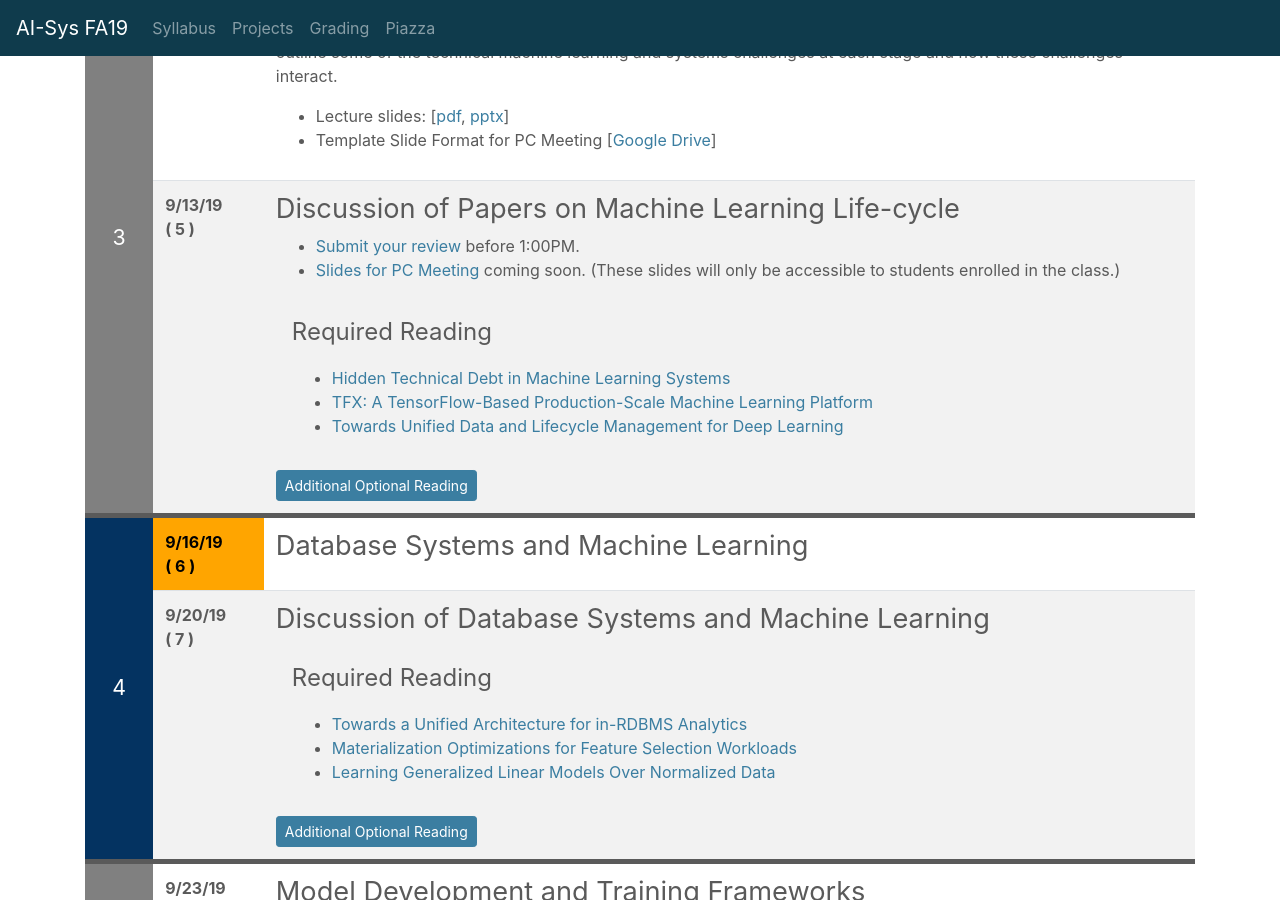
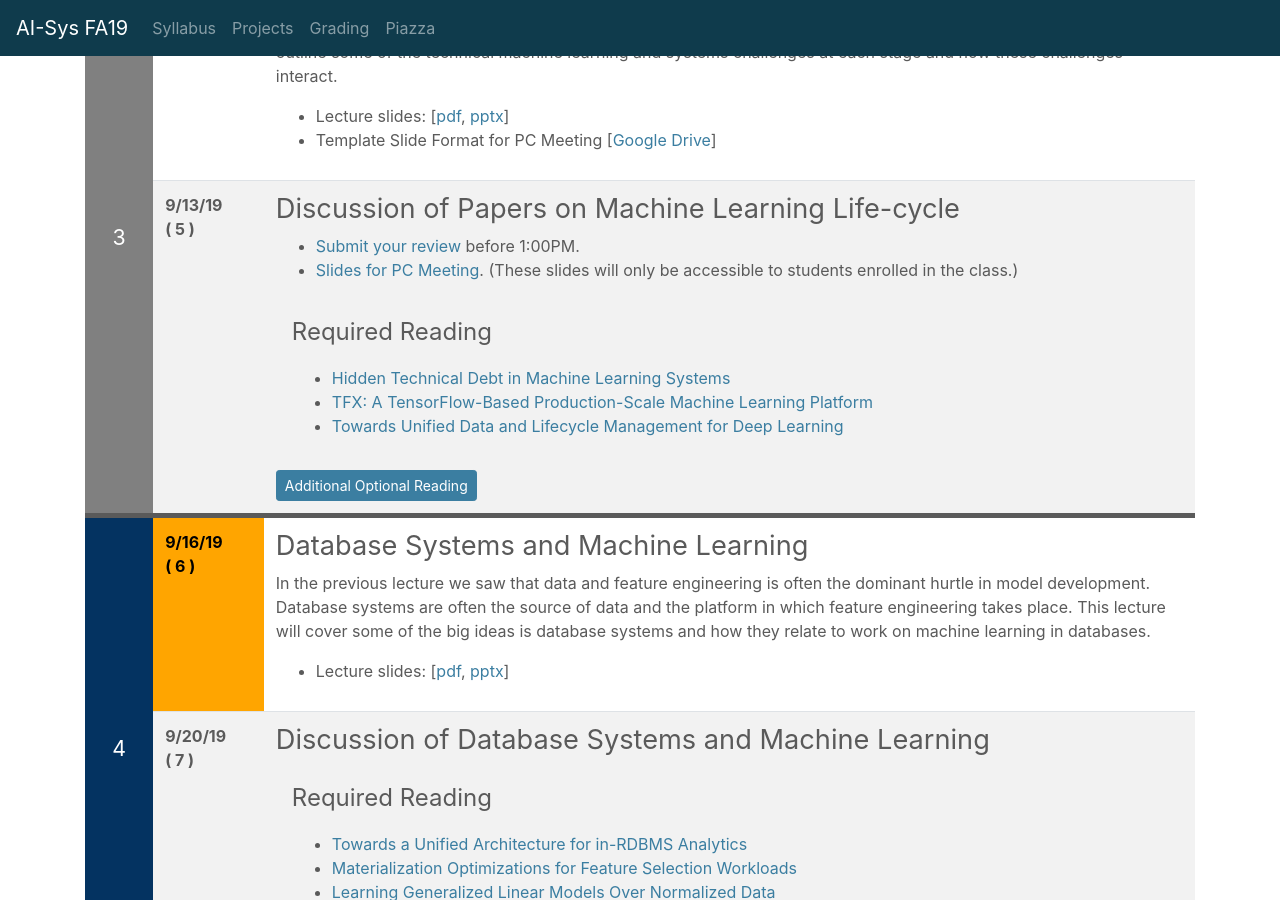
Before and after one commit to ucbrise/cs294-ai-sys-fa19, a Jekyll site: the page built from index.md, in a window 1280 px wide and 900 px high, scrolled down 1810 px. Built offline with Jekyll 4.4.1, drawn with Linux system fonts in a browser that asks for light colours; nearby versions of some CDN libraries; our own code applies the rules of GitHub Pages for plain Markdown files.

Commit message:
adding pc meetings and lecture links

```diff
--- a/index.md
+++ b/index.md
@@ -186,7 +186,7 @@ This lecture will discuss the machine learning life-cycle, spanning model develo
 
 
 * [Submit your review](https://forms.gle/uRfHTWH86dee2WTd7) before 1:00PM.
-* [Slides for PC Meeting]() coming soon. (These slides will only be accessible to students enrolled in the class.)
+* [Slides for PC Meeting](https://docs.google.com/presentation/d/1s9x1fFcrUG0v-kQYtgG-yb0uaml-RuXQtb4g5lye-6o/edit#slide=id.p1). (These slides will only be accessible to students enrolled in the class.)
 
 
 <div class="reading">
@@ -224,6 +224,10 @@ Lifecycle](https://rlnsanz.github.io/dat/Flor_CMI_18_CameraReady.pdf)
 {% include syllabus_entry %}
 ## Database Systems and Machine Learning
 
+In the previous lecture we saw that data and feature engineering is often the dominant hurtle in model development.  Database systems are often the source of data and the platform in which feature engineering takes place.  This lecture will cover some of the big ideas is database systems and how they relate to work on machine learning in databases.
+
+
+* Lecture slides: [[pdf](assets/lectures/lec04/04_learning_in_dbms.pdf), [pptx](assets/lectures/lec04/04_learning_in_dbms.pptx)]
 
 
 {% include syllabus_entry %}
```
Also changed, not shown: 4 other files.
